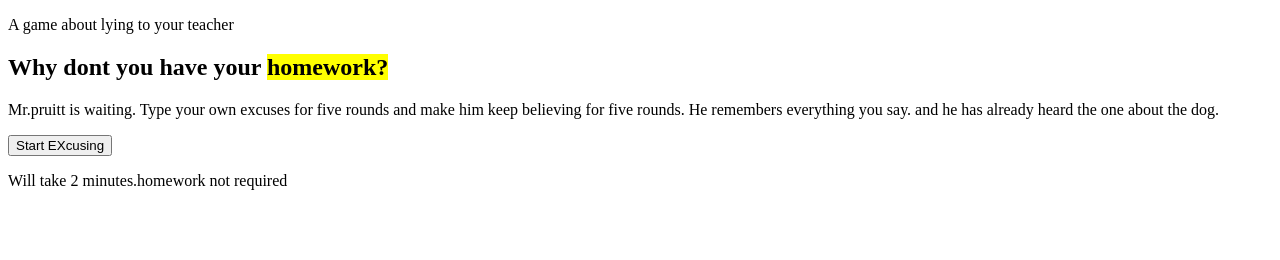
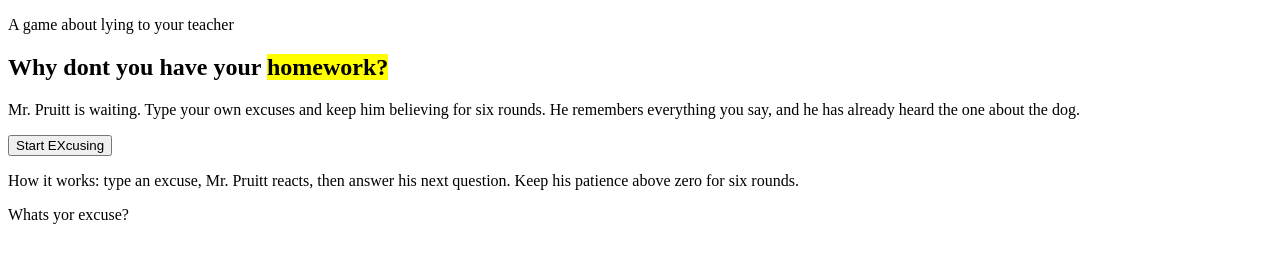
Before and after one commit to bhimesh-GR8/excuse-the-teacher, a plain HTML site: page index.html in a window 1280 px wide. Drawn offline with Linux system fonts and the light colour scheme; a web font is replaced by a local one.

Commit message:
root created in css html updated

```diff
--- a/index.html
+++ b/index.html
@@ -16,12 +16,15 @@
             <div id="intro">
                 <p class="tag"> A game about lying to your teacher</p>
                 <h1> Why dont you have your <mark>homework?</mark></h1>
-                <p class = "lede">Mr.pruitt is waiting. Type your own excuses for five rounds and make him keep believing for five rounds. He remembers everything you say. and he has already heard the one about the dog.</p>
+                <p class = "lede">Mr. Pruitt is waiting. Type your own excuses and keep him believing for six rounds. He remembers everything you say, and he has already heard the one about the dog.</p>
                 <button class="btn" type="button" id="start"> Start EXcusing</button>
-                <p class="fine"> Will take 2 minutes.homework not required</p>
+                <p class="fine"> How it works: type an excuse, Mr. Pruitt reacts, then answer his next question. Keep his patience above zero for six rounds.</p>
             </div>
 
             <div id = "play" hidden></div>
+            <p><span class="round" id="round"></span><span class="round ban" id="ban"></span></p>
+            <label id="ask" for="excuse" style="display:block;font:400clamp(28px,4vw,44px)/1.05 var(--head);margin: 0 0 18px">Whats yor excuse?</label>
+
         </section>
     </main>
 </body>
--- a/style.css
+++ b/style.css
@@ -0,0 +1,14 @@
+:root{
+    --bg: #ffd93d;
+    --paper: #fff8e7;
+    --ink: #1b1b1b;
+    --pink: #ff5c8a;
+    --teal: #2ec4b6;
+    --tomato: #ff6b35;
+    --sky: #7cc6fe;
+    --head: "Bagel Fat One", "Arial Rounded MT Bold", "Trebuchet MS", sans-serif;
+    --body: "Bricolage Grotesque", system-ui, -apple-system, "Segoe UI", Roboto, "Helvetica Neue", Arial, sans-serif,"Segoe UI", sans-serif;
+    box-sizing: border-box;
+    padding-top: env(safe-area-inset-top, 0px);
+    padding-bottom: env(safe-area-inset-bottom, 0px);
+}
```
